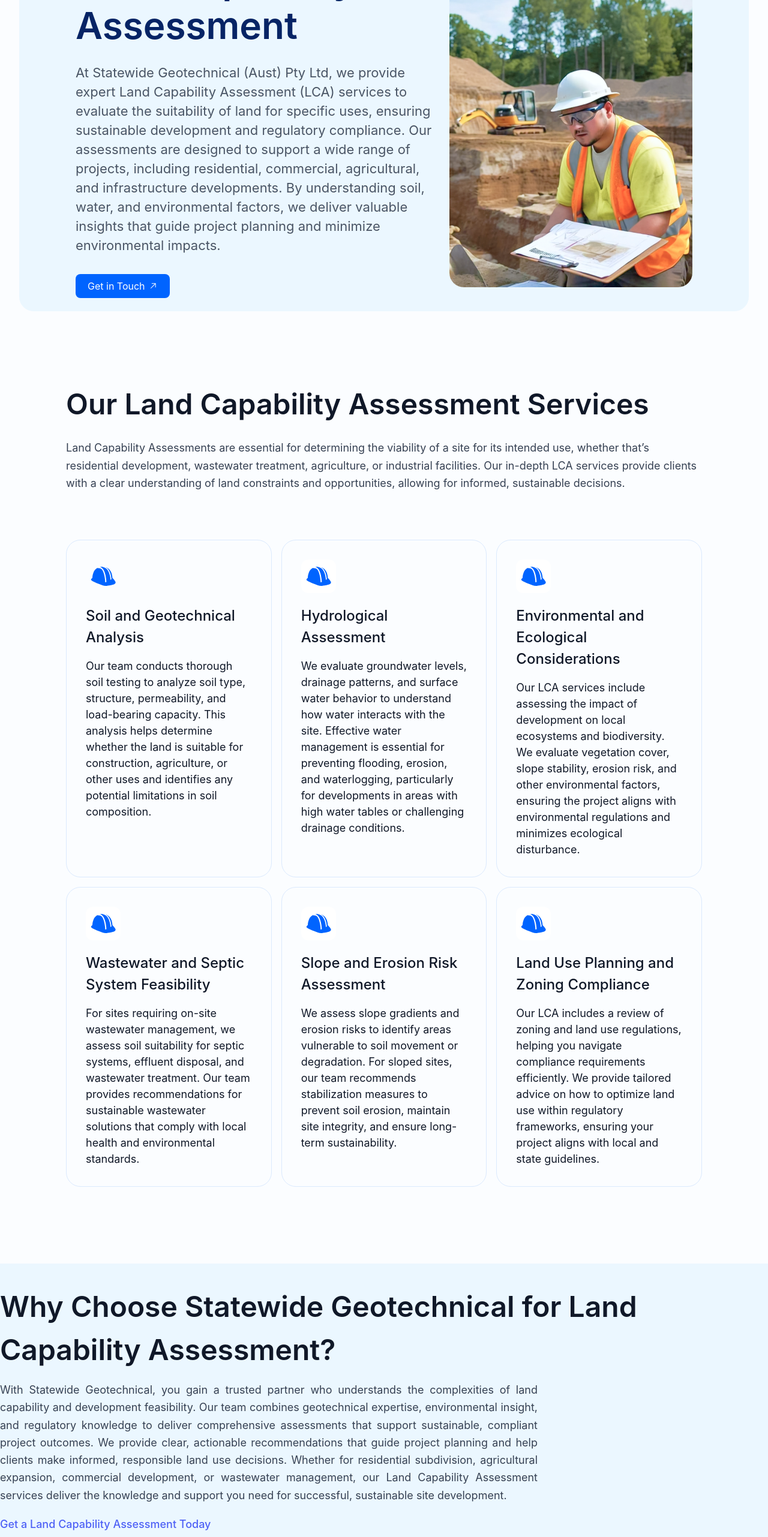
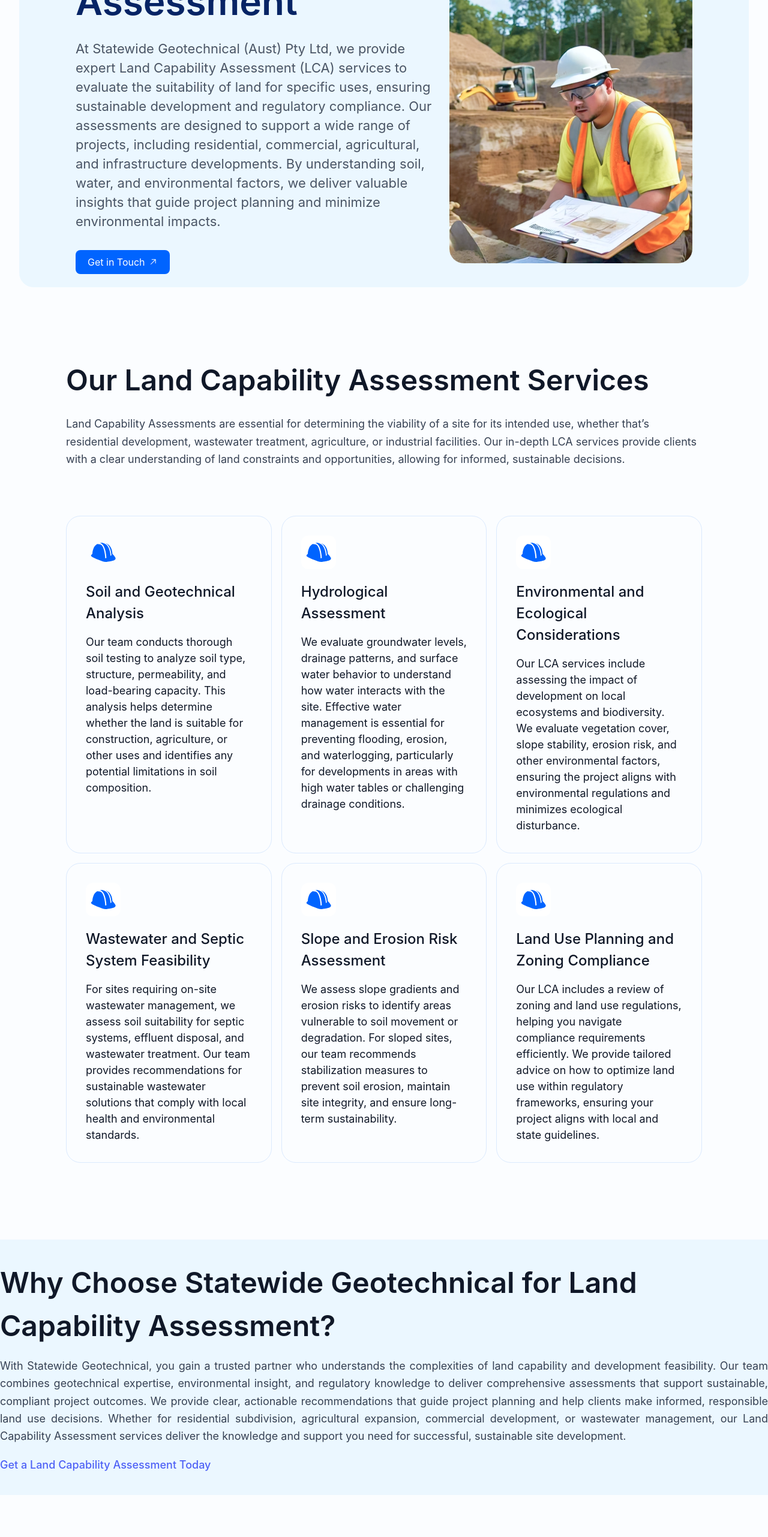
Before and after one commit to tharanga-madurapperuma/statewide-geotechnical_construction-site, a React (Vite) app: page /land in a window 1280 px wide. Shown: the part 234-2797 px from the top of the page at 60% size. Built offline with nearby package versions, Linux system fonts and the light colour scheme.

Commit message:
making nav links

```diff
--- a/src/App.jsx
+++ b/src/App.jsx
@@ -1,30 +1,30 @@
-import React from "react"
-import {BrowserRouter, Route, Routes} from "react-router-dom"
-import Navbar from "./components/navbar/Navbar"
-import Footer from "./components/footer/Footer"
-import Home from "./pages/home/Home"
-import RetainingWall from "./pages/RetainingWall"
-import SiteInvetigate from "./pages/SiteInvetigate"
-import FoundationBuilt from "./pages/FoundationBuilt"
-import "./App.css"
-import "./index.css"
-import Drilling from "./pages/drilling/Drilling"
-import Soil from "./pages/soil/Soil"
-import Slopes from "./pages/slopes/Slopes"
-import Road from "./pages/road/Road"
+import React from "react";
+import { BrowserRouter, Route, Routes } from "react-router-dom";
+import Navbar from "./components/navbar/Navbar";
+import Footer from "./components/footer/Footer";
+import Home from "./pages/home/Home";
+import RetainingWall from "./pages/RetainingWall";
+import SiteInvetigate from "./pages/SiteInvetigate";
+import FoundationBuilt from "./pages/FoundationBuilt";
+import "./App.css";
+import "./index.css";
+import Drilling from "./pages/drilling/Drilling";
+import Soil from "./pages/soil/Soil";
+import Slopes from "./pages/slopes/Slopes";
+import Road from "./pages/road/Road";
 import Resources from "./pages/resources/Resources";
-import LandCapability from "./pages/Land Capability/LandCapability"
-import EnvDrilling from "./pages/envDrilling/EnvDrilling"
-import Inspections from "./pages/inspections/Inspections"
-import AccreditedPage from "./pages/accredited/AccreditedPage"
+import LandCapability from "./pages/Land Capability/LandCapability";
+import EnvDrilling from "./pages/envDrilling/EnvDrilling";
+import Inspections from "./pages/inspections/Inspections";
+import AccreditedPage from "./pages/accredited/AccreditedPage";
 import AboutUs from "./pages/AboutUs";
 import NotFound from "./pages/notFound/NotFound";
-import ContactPage from "./pages/contactUs/ContactPage"
+import ContactPage from "./pages/contactUs/ContactPage";
 
 const App = () => {
-  return (
-    <div className="overflow-x-hidden font-inter">
-      <BrowserRouter>
+    return (
+        <div className="overflow-x-hidden font-inter">
+            <BrowserRouter>
                 <Navbar />
                 <Routes>
                     <Route path="/" element={<Home />} />
@@ -44,21 +44,17 @@
                     />
                     <Route path="/accredited" element={<AccreditedPage />} />
                     <Route path="/envdrilling" element={<EnvDrilling />} />
-                  <Route path="/inspections" element={<Inspections />} />
                     <Route path="/inspections" element={<Inspections />} />
-                    <Route
-                        path="/aboutus"
-                        element={<AboutUs />}
-                    />
+                    <Route path="/inspections" element={<Inspections />} />
+                    <Route path="/aboutus" element={<AboutUs />} />
                     <Route path="/*" element={<NotFound />} />
                     <Route path="/resources" element={<Resources />} />
                     <Route path="/contact" element={<ContactPage />} />
-                  </Routes>
+                </Routes>
                 <Footer />
             </BrowserRouter>
+        </div>
+    );
+};
 
-    </div>
-  )
-}
-
-export default App
+export default App;
--- a/src/components/card/ButtonCard.jsx
+++ b/src/components/card/ButtonCard.jsx
@@ -4,7 +4,7 @@
 
 const ButtonCard = ({ image, title, description, buttonText, link }) => {
     return (
-        <div className="flex font-inter items-center bg-[#EBF7FF] rounded-3xl mt-[40px] ml-[16px] mr-[16px]">
+        <div className="flex font-inter items-center bg-[#EBF7FF] rounded-3xl ml-[16px] mr-[16px]">
             {/* Left Section - Text Content */}
             <div className="flex-1 ml-[94px]">
                 <h2 className="text-[62px] font-inter leading-[76px] font-semibold text-[#062465]">
@@ -16,7 +16,7 @@
 
                 {/* Button with Link */}
                 <Link to={link} className="mt-[32px] inline-block">
-                    <button className="px-5 py-2 bg-blue-600 text-white font-normal mb-[8px] rounded-lg flex items-center hover:bg-blue-700 transition duration-300">
+                    <button className="px-5 py-2 bg-blue-600 text-white font-normal mb-[8px] rounded-lg flex items-center hover:bg-blue-700 transition duration-300 cursor-pointer">
                         {buttonText}
                         <div className="ml-[5px]">
                             <GoArrowUpRight />
--- a/src/components/text/TextSection.jsx
+++ b/src/components/text/TextSection.jsx
@@ -3,7 +3,7 @@
 const TextSection = ({ title, description, buttonText, buttonLink }) => {
     return (
         <section className="bg-[#EBF7FF] py-12">
-            <div className="max-w-7xl mx-auto text-center md:text-left">
+            <div className="mx-auto text-center md:text-left">
                 <h2
                     s
                     className="text-24 sm:text-36 md:text-48 font-600 text-gray-900 font-inter  mb-4"
@@ -11,7 +11,7 @@
                     {title}
                 </h2>
 
-                <p className="text-base sm:text-lg text-gray-700 leading-relaxed text-justify max-w-4xl mx-auto md:mx-0">
+                <p className="text-base sm:text-lg text-gray-700 leading-relaxed text-justify mx-auto md:mx-0">
                     {description}
                 </p>
 
--- a/src/pages/drilling/Drilling.jsx
+++ b/src/pages/drilling/Drilling.jsx
@@ -163,7 +163,8 @@
                     </div>
                 </div>
 
-                <div className="w-full bg-slate-50 py-[64px] px-[32px] sm:px-[70px] md:px-80 lg:px-[100px] xl:px-[110px]  max-w-[1920px]">
+                <div className="w-full flex flex-col items-center bg-slate-50">
+                    <div className="w-full bg-slate-50 py-[64px] px-[32px] sm:px-[70px] md:px-80 lg:px-[100px] xl:px-[110px] max-w-[1920px]">
                         <h4 className="w-[80%] font-inter font-500 text-18 md:text-28 lg:text-32 ">
                             Complete Geotechnical Investigations
                         </h4>
@@ -194,9 +195,11 @@
                         </div>
                     </div>
                 </div>
+            </div>
 
             {/* Blue text */}
-            <div className="w-full bg-[#EBF7FF] py-6 md:py-[64px]  px-[32px] sm:px-[70px] md:px-80 lg:px-[100px] xl:px-[110px]">
+            <div className="w-full flex flex-col items-center bg-[#EBF7FF]">
+                <div className="w-full bg-[#EBF7FF] py-6 md:py-[64px]  px-[32px] sm:px-[70px] md:px-80 lg:px-[100px] xl:px-[110px] max-w-[1920px]">
                     <TextSection
                         title="Why Choose Statewide Geotechnical?"
                         description="Operating across Melbourne and throughout Victoria, we are equipped to handle a variety of challenging project requirements. Whether you're working with tight or difficult access sites, or need low-head clearance machinery, our specialized team and advanced equipment ensure the job is done efficiently and accurately."
@@ -205,6 +208,7 @@
                     />
                 </div>
             </div>
+        </div>
     );
 };
 
--- a/src/pages/home/Home.jsx
+++ b/src/pages/home/Home.jsx
@@ -107,7 +107,7 @@
                                 </p>
                                 <div className="flex flex-col sm:flex-row items-start sm:items-center sm:mt-[32px] mt-8">
                                     <button
-                                        OnClick={() => {
+                                        onClick={() => {
                                             navigate("/contact");
                                         }}
                                         className="w-auto text-nowrap h-40 md:h-[44px] lg:h-[48px] xl:h-[50px] bg-blue-600 hover:bg-blue-700  text-white rounded-xl font-inter font-600 text-12 md:text-14 lg:text-16 xl:text-18 px-4 md:px-8 transition duration-500 cursor-pointer"
@@ -127,7 +127,7 @@
                                     <div
                                         className="flex h-full cursor-pointer items-center"
                                         onClick={() => {
-                                            navigate("/TrustedLeaders");
+                                            navigate("/aboutus");
                                         }}
                                     >
                                         <div className="h-full w-2/5 flex items-center justify-center">
--- a/src/pages/inspections/Inspections.jsx
+++ b/src/pages/inspections/Inspections.jsx
@@ -160,7 +160,7 @@
                     </p>
                 </div>
                 <div>
-                    <p className="font-inter font-600 text-14 mt-8 mb-4 md:text-18 lg:text-24 text-blue-600">
+                    <p className="font-inter font-600 text-14 mt-8 mb-4 md:text-18 lg:text-24 text-blue-600 hover:text-blue-700 cursor-pointer transition duration-300">
                         Discover the Benefits of Level 1 Supervision →
                     </p>
                 </div>
```
Lines whose indentation alone changed are shown as unchanged.
